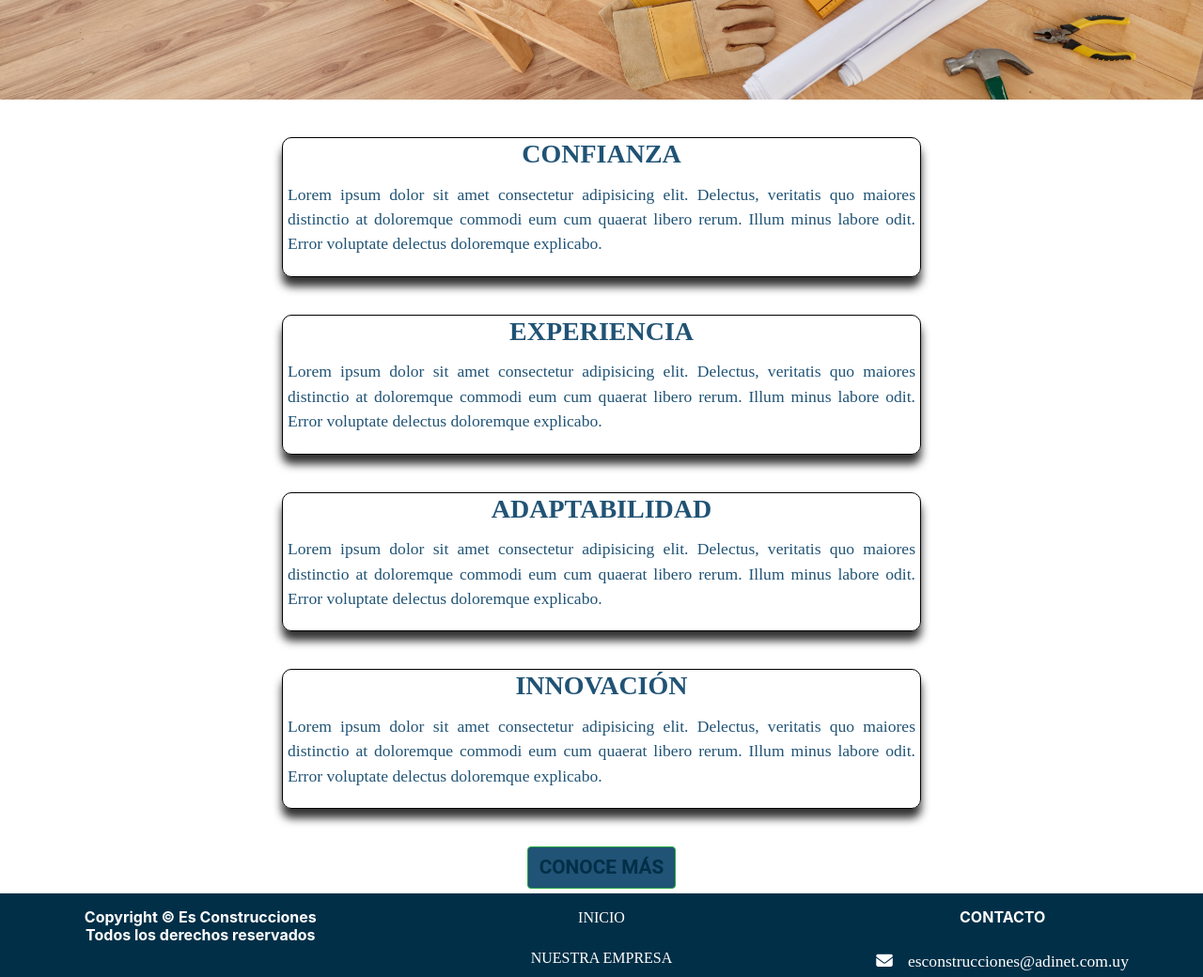
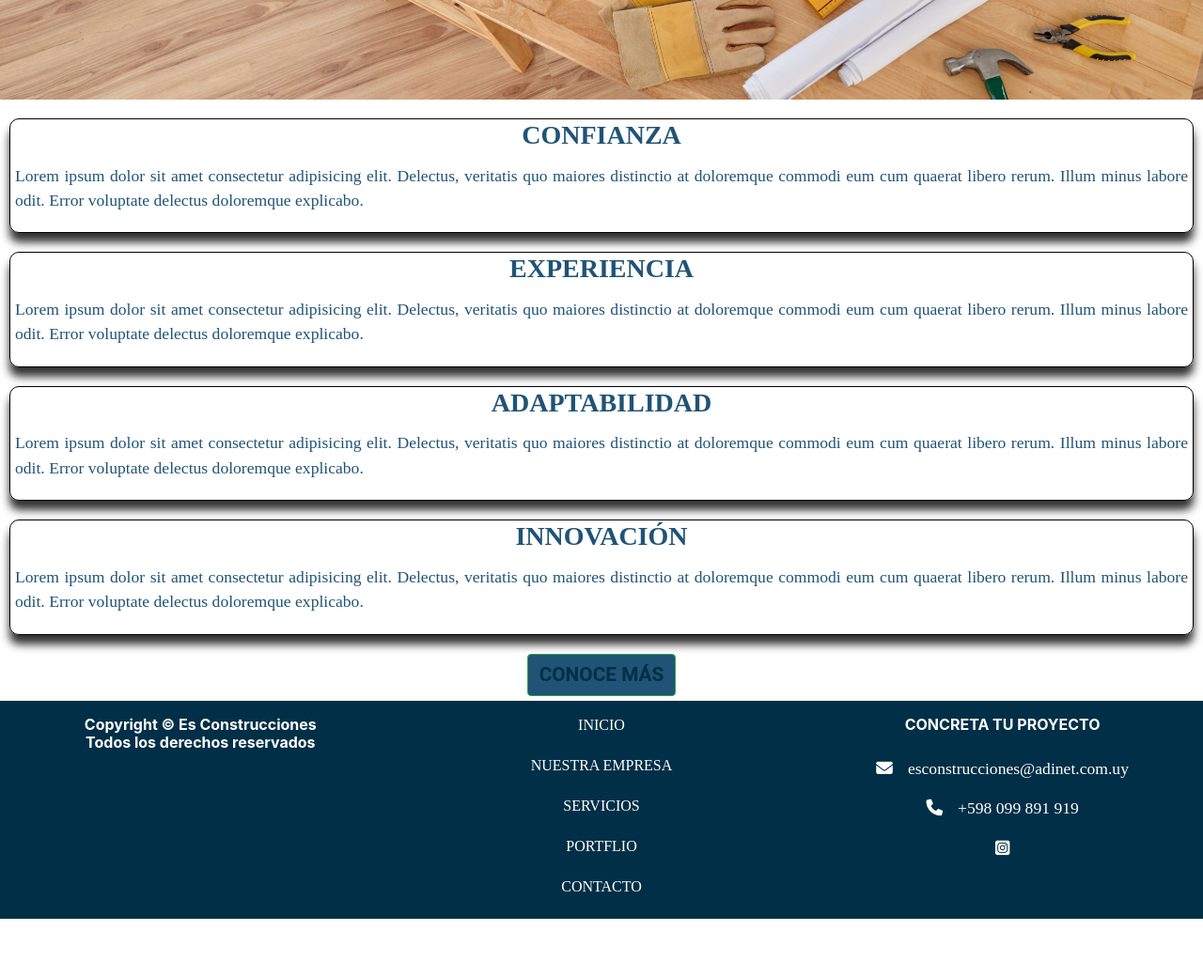
Before and after one commit to cindymsl/Proyecto-final-, a plain HTML site: page nuestraempresa.html in a window 1280 px wide. Shown: the part 780-1820 px from the top of the page at 94% size. After the commit the page ends 1758 px from the top, so only its background shows below. Drawn offline with nearby package versions, Linux system fonts and the light colour scheme.

Commit message:
ultimo commit segunda entrega

```diff
--- a/assets/css/estilos.css
+++ b/assets/css/estilos.css
@@ -282,9 +282,3 @@ footer{
         font-size: 3.5rem;
         }
 }
-
-@media (max-width: 1700px) {
-.empresa-0 {
-    margin: 40px 300px;
-}
-}
--- a/nuestraempresa.html
+++ b/nuestraempresa.html
@@ -96,7 +96,7 @@
                     <h6 class="text-uppercase mb-4 font-weight-bold"> <a href="./contacto.html" class="text-white">Contacto </a></h6>
                 </div>
                 <div class="col-md-3 col-lg-3 col-xl-3 mx-auto mt-3">
-                    <h6 class="text-uppercase mb-4 font-weight-bold text-white">Contacto</h6>
+                    <h6 class="text-uppercase mb-4 font-weight-bold text-white">CONCRETA TU PROYECTO</h6>
                     <p class="text-white"><i class="fa-solid fa-envelope mr-3 text-white"></i>esconstrucciones@adinet.com.uy</p>
                     <p class="text-white"><i class="fas fa-phone mr-3 text-white"></i>+598 099 891 919</p>
                     <p class="text-white"><i class="fa-brands fa-instagram-square text-white"></i></p>
```
Also changed, not shown: contacto.html (+1 -1 lines), index.html (+1 -1 lines), portfolio.html (+1 -1 lines), servicios.html (+1 -1 lines).
